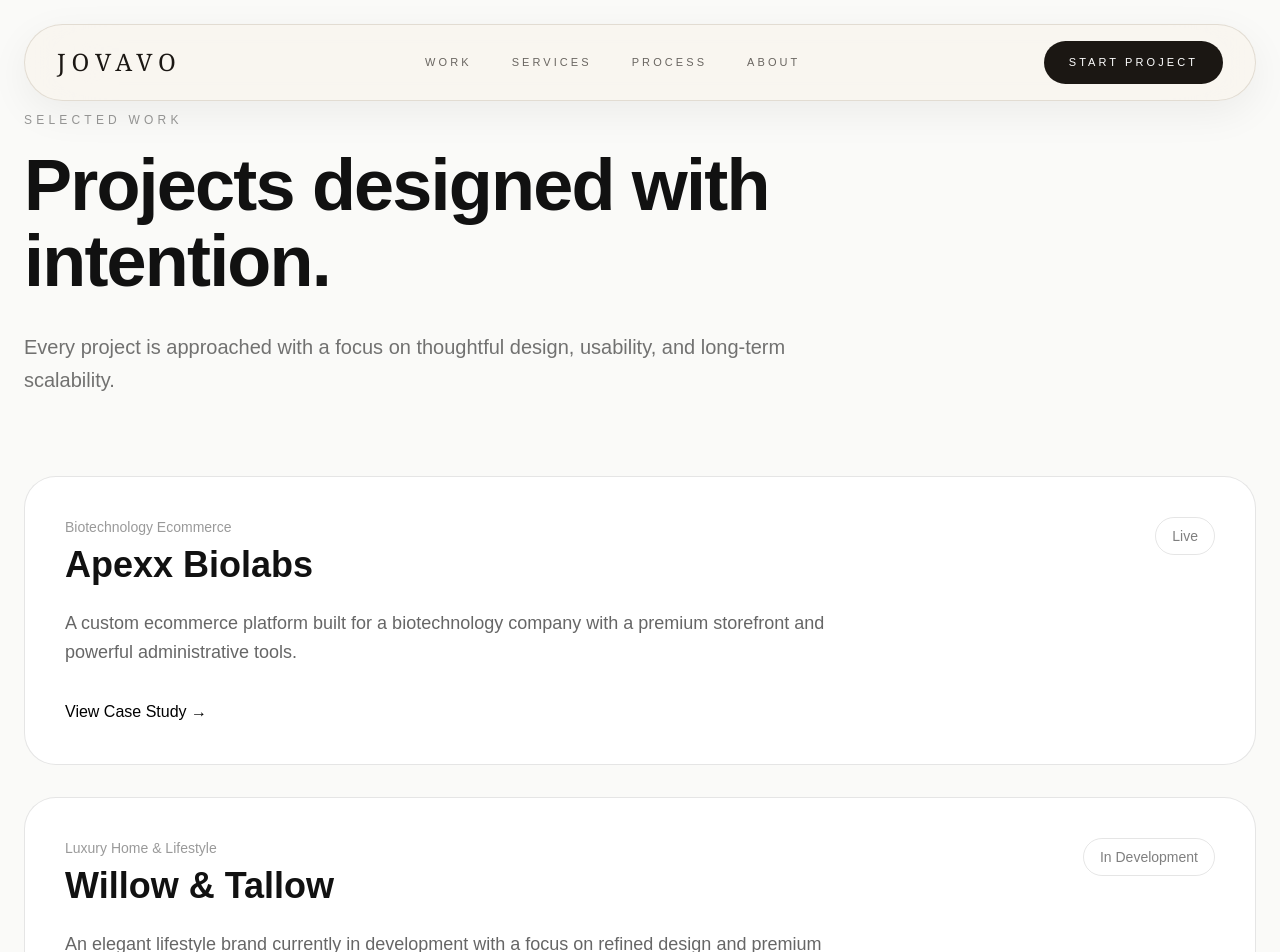
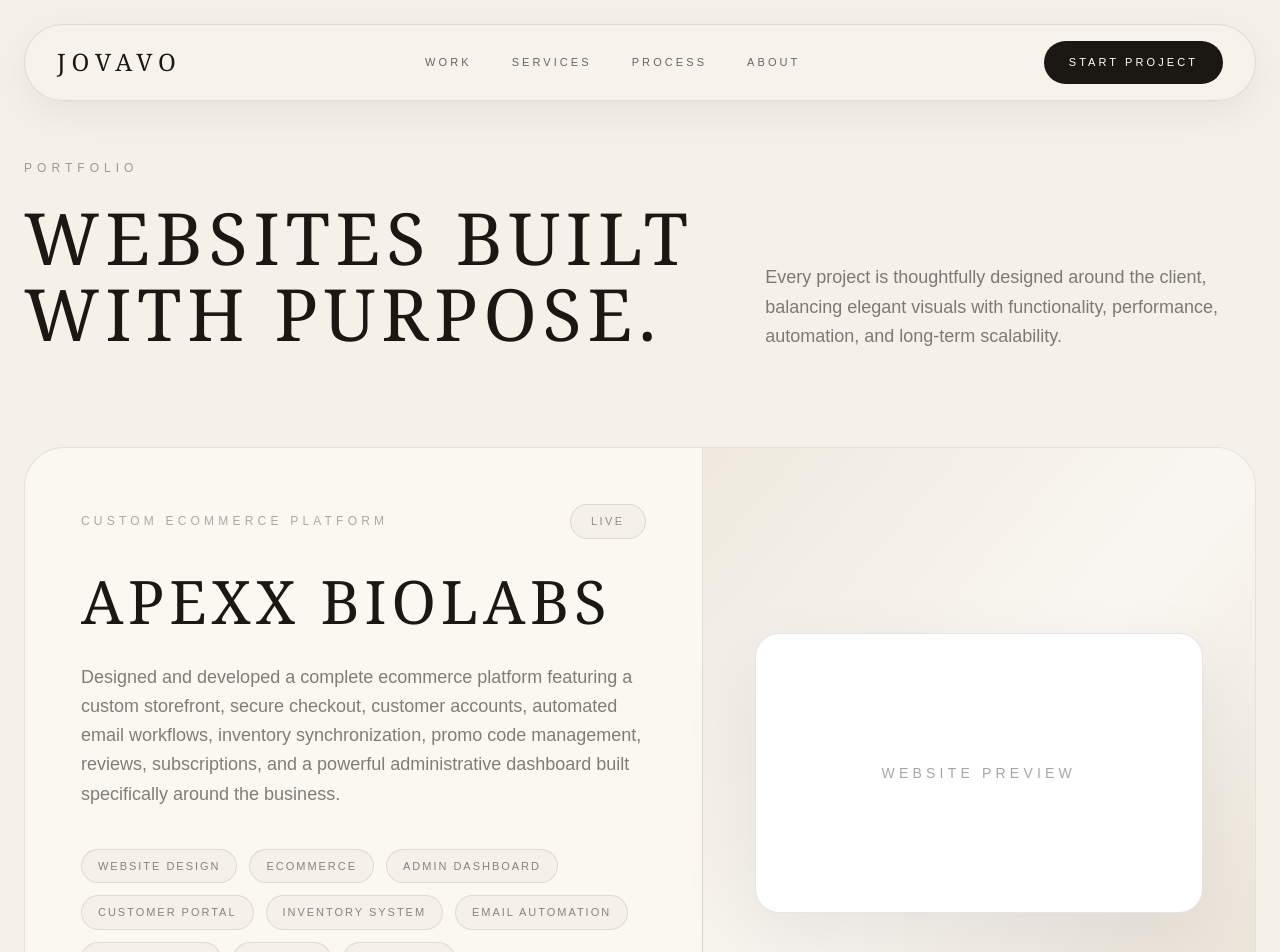
Before and after one commit to Jovavoco/jovavo, a Next.js app: page /work in a window 1280 px wide. Shown: the top 952 px of the page. Built offline with nearby package versions, Linux system fonts and the light colour scheme.

Commit message:
Update page.tsx

```diff
--- a/app/work/page.tsx
+++ b/app/work/page.tsx
@@ -1,82 +1,122 @@
 import Link from "next/link";
+import Reveal from "@/components/Reveal";
 
 const projects = [
   {
     title: "Apexx Biolabs",
-    category: "Biotechnology Ecommerce",
+    category: "Custom Ecommerce Platform",
     description:
-      "A custom ecommerce platform built for a biotechnology company with a premium storefront and powerful administrative tools.",
+      "Designed and developed a complete ecommerce platform featuring a custom storefront, secure checkout, customer accounts, automated email workflows, inventory synchronization, promo code management, reviews, subscriptions, and a powerful administrative dashboard built specifically around the business.",
     href: "/work/apexx-biolabs",
     status: "Live",
+
+    services: [
+      "Website Design",
+      "Ecommerce",
+      "Admin Dashboard",
+      "Customer Portal",
+      "Inventory System",
+      "Email Automation",
+      "Promo Codes",
+      "Reviews",
+      "Analytics",
+    ],
   },
+
   {
     title: "Willow & Tallow",
-    category: "Luxury Home & Lifestyle",
+    category: "Luxury Brand Experience",
     description:
-      "An elegant lifestyle brand currently in development with a focus on refined design and premium online experiences.",
+      "A premium lifestyle brand focused on elegant storytelling, refined visuals, and a luxury ecommerce experience currently being designed and developed.",
     href: "/work/willow-and-tallow",
     status: "In Development",
+
+    services: [
+      "Brand Identity",
+      "Luxury Design",
+      "Ecommerce",
+      "Responsive Design",
+    ],
   },
 ];
 
 export default function WorkPage() {
   return (
-    <main className="min-h-screen bg-[#FAFAF8] text-[#111111]">
-      <section className="px-6 py-28">
-        <div className="max-w-7xl mx-auto">
-
-          <p className="uppercase tracking-[0.35em] text-black/40 text-xs mb-5">
-            Selected Work
+    <main className="min-h-screen bg-[#f5f1e8] text-[#1b1713]">
+      <section className="mx-auto max-w-7xl px-6 pt-40 pb-28">
+        <Reveal>
+          <p className="mb-6 text-xs uppercase tracking-[0.42em] text-[#1b1713]/40">
+            Portfolio
           </p>
 
-          <h1 className="text-5xl md:text-7xl font-semibold tracking-tight leading-[1.05] max-w-4xl">
-            Projects designed with intention.
+          <div className="grid gap-10 lg:grid-cols-[1fr_0.7fr] lg:items-end">
+            <h1 className="font-serif text-5xl font-light uppercase leading-[1.05] tracking-[0.08em] md:text-7xl">
+              Websites built
+              <br />
+              with purpose.
             </h1>
 
-          <p className="mt-8 text-xl text-black/55 max-w-3xl leading-relaxed">
-            Every project is approached with a focus on thoughtful design,
-            usability, and long-term scalability.
+            <p className="max-w-xl text-lg leading-relaxed text-[#1b1713]/55">
+              Every project is thoughtfully designed around the client,
+              balancing elegant visuals with functionality, performance,
+              automation, and long-term scalability.
             </p>
+          </div>
+        </Reveal>
 
-          <div className="mt-20 space-y-8">
-
-            {projects.map((project) => (
+        <div className="mt-24 space-y-10">
+          {projects.map((project, index) => (
+            <Reveal key={project.title} delay={index * 150}>
               <Link
-                key={project.title}
                 href={project.href}
-                className="group block rounded-[2rem] border border-black/10 bg-white p-10 hover:shadow-[0_30px_100px_rgba(0,0,0,0.08)] transition-all"
+                className="group block overflow-hidden rounded-[2.5rem] border border-[#1b1713]/10 bg-[#fbf8f2] transition-all duration-500 hover:-translate-y-2 hover:bg-white hover:shadow-[0_35px_120px_rgba(0,0,0,0.08)]"
               >
-                <div className="flex justify-between items-start mb-6">
-
-                  <div>
-                    <p className="text-sm text-black/40">
+                <div className="grid lg:grid-cols-[1.1fr_0.9fr]">
+                  <div className="p-10 md:p-14">
+                    <div className="mb-8 flex items-center justify-between">
+                      <p className="text-xs uppercase tracking-[0.35em] text-[#1b1713]/35">
                         {project.category}
                       </p>
 
-                    <h2 className="text-4xl font-semibold mt-2">
+                      <span className="rounded-full border border-[#1b1713]/10 bg-[#f5f1e8] px-5 py-2 text-[11px] uppercase tracking-[0.22em] text-[#1b1713]/45">
+                        {project.status}
+                      </span>
+                    </div>
+
+                    <h2 className="font-serif text-4xl font-light uppercase tracking-[0.08em] md:text-6xl">
                       {project.title}
                     </h2>
-                  </div>
 
-                  <span className="rounded-full border border-black/10 px-4 py-2 text-sm text-black/50">
-                    {project.status}
-                  </span>
-
-                </div>
-
-                <p className="text-lg text-black/60 max-w-3xl leading-relaxed">
+                    <p className="mt-8 max-w-2xl text-lg leading-relaxed text-[#1b1713]/55">
                       {project.description}
                     </p>
 
-                <div className="mt-8 text-black font-medium group-hover:translate-x-2 transition-transform">
-                  View Case Study →
+                    <div className="mt-10 flex flex-wrap gap-3">
+                      {project.services.map((service) => (
+                        <span
+                          key={service}
+                          className="rounded-full border border-[#1b1713]/10 bg-[#f5f1e8] px-4 py-2 text-[11px] uppercase tracking-[0.18em] text-[#1b1713]/50"
+                        >
+                          {service}
+                        </span>
+                      ))}
                     </div>
 
-              </Link>
-            ))}
-
+                    <div className="mt-12 flex items-center gap-3 text-[11px] uppercase tracking-[0.28em] text-[#1b1713]/50 transition group-hover:translate-x-2 group-hover:text-[#1b1713]">
+                      View Case Study
+                      <span>→</span>
+                    </div>
                   </div>
 
+                  <div className="flex items-center justify-center border-l border-[#1b1713]/10 bg-gradient-to-br from-[#efe9df] via-[#faf7f2] to-[#e8e0d3] p-10">
+                    <div className="aspect-[16/10] w-full max-w-md rounded-[1.5rem] border border-black/10 bg-white shadow-[0_30px_80px_rgba(0,0,0,0.08)] flex items-center justify-center text-sm uppercase tracking-[0.3em] text-black/35">
+                      Website Preview
+                    </div>
+                  </div>
+                </div>
+              </Link>
+            </Reveal>
+          ))}
         </div>
       </section>
     </main>
```
Lines whose indentation alone changed are shown as unchanged.
